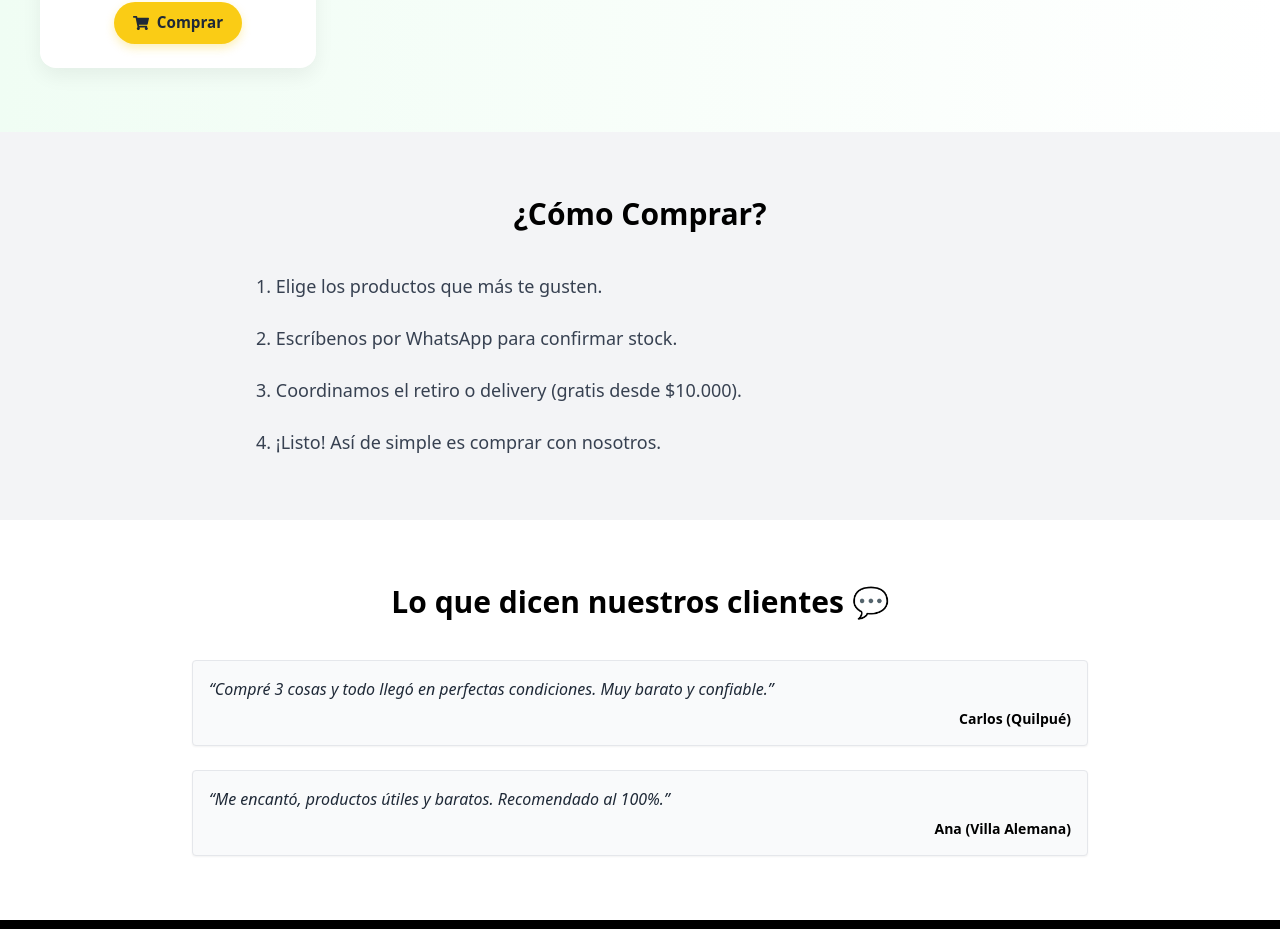
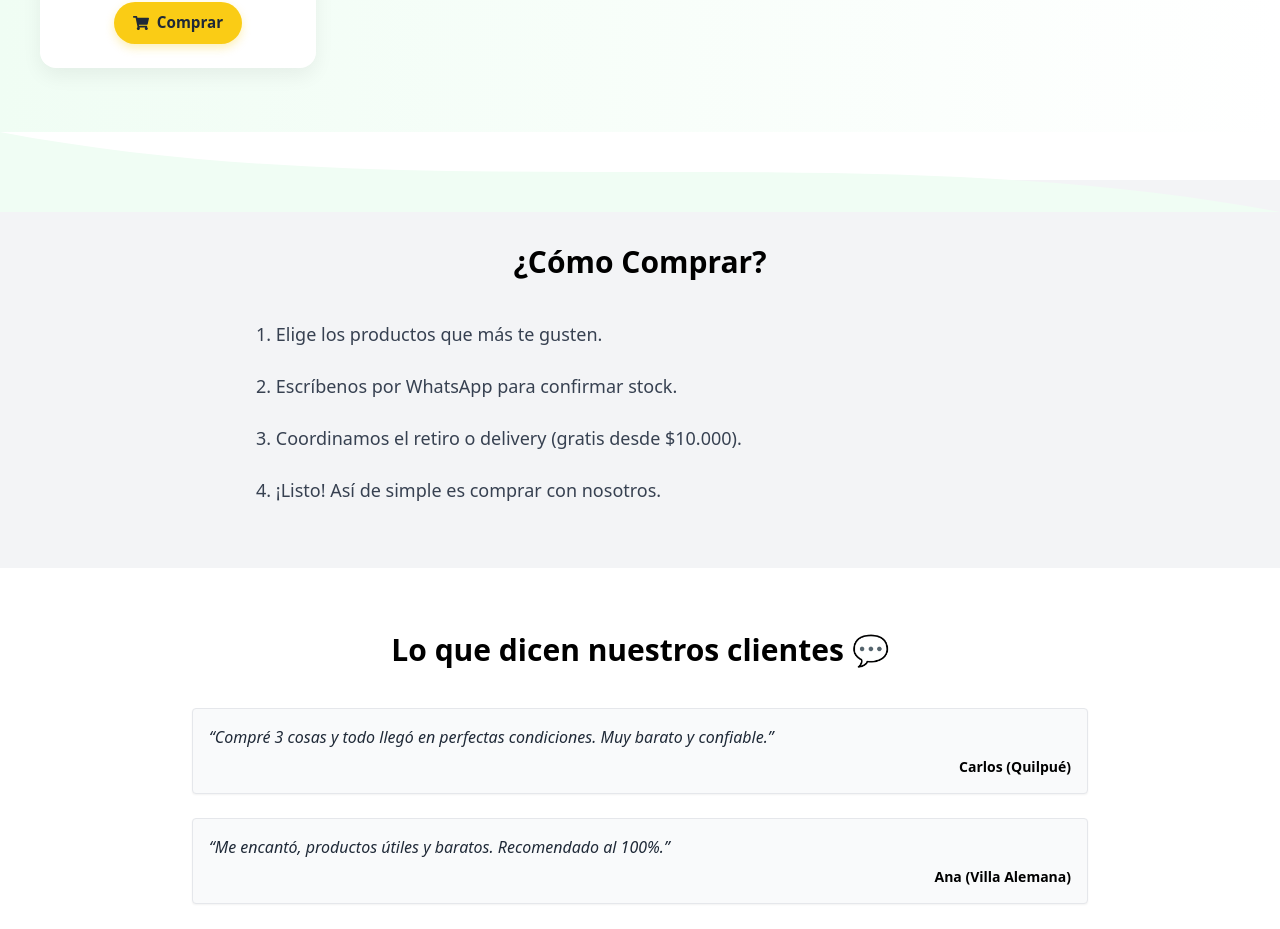
Before and after one commit to Marshelby/todomuybarato, a React (Vite) app: page / in a window 1280 px wide. Shown: the part 1719-2648 px from the top of the page. Built offline with nearby package versions, Linux system fonts and the light colour scheme.

Commit message:
🌊 FIX & ADD: WaveSeparator original restaurado y WaveSeparatorInvertido añadido correctamente

```diff
--- a/src/App.jsx
+++ b/src/App.jsx
@@ -2,6 +2,7 @@ import Navbar from './components/Navbar';
 import Hero from './components/Hero';
 import WaveSeparator from './components/WaveSeparator';
 import Ofertas from './components/Ofertas';
+import WaveSeparatorInvertido from './components/WaveSeparatorInvertido';
 import ComoComprar from './components/ComoComprar';
 import Testimonios from './components/Testimonios';
 import Footer from './components/Footer';
@@ -21,6 +22,8 @@ function App() {
         <Ofertas />
       </div>
 
+      <WaveSeparatorInvertido />
+
       <div id="comprar">
         <ComoComprar />
       </div>
--- /dev/null
+++ b/src/components/WaveSeparatorInvertido.jsx
@@ -0,0 +1,11 @@
+function WaveSeparatorInvertido() {
+  return (
+    <div className="wave-separator-invertido">
+      <svg viewBox="0 0 1440 100" preserveAspectRatio="none" className="w-full h-[80px] rotate-180">
+        <path d="M0,0 C480,100 960,0 1440,100 L1440,0 L0,0 Z" fill="#f0fdf4" />
+      </svg>
+    </div>
+  );
+}
+
+export default WaveSeparatorInvertido;
--- a/src/index.css
+++ b/src/index.css
@@ -13,3 +13,9 @@ body {
   overflow: hidden;
   line-height: 0;
 }
+
+.wave-separator-invertido {
+  margin-bottom: -2rem;
+  overflow: hidden;
+  line-height: 0;
+}
```
Also changed, not shown: src/components/WaveSeparator.jsx (line endings or trailing spaces).
